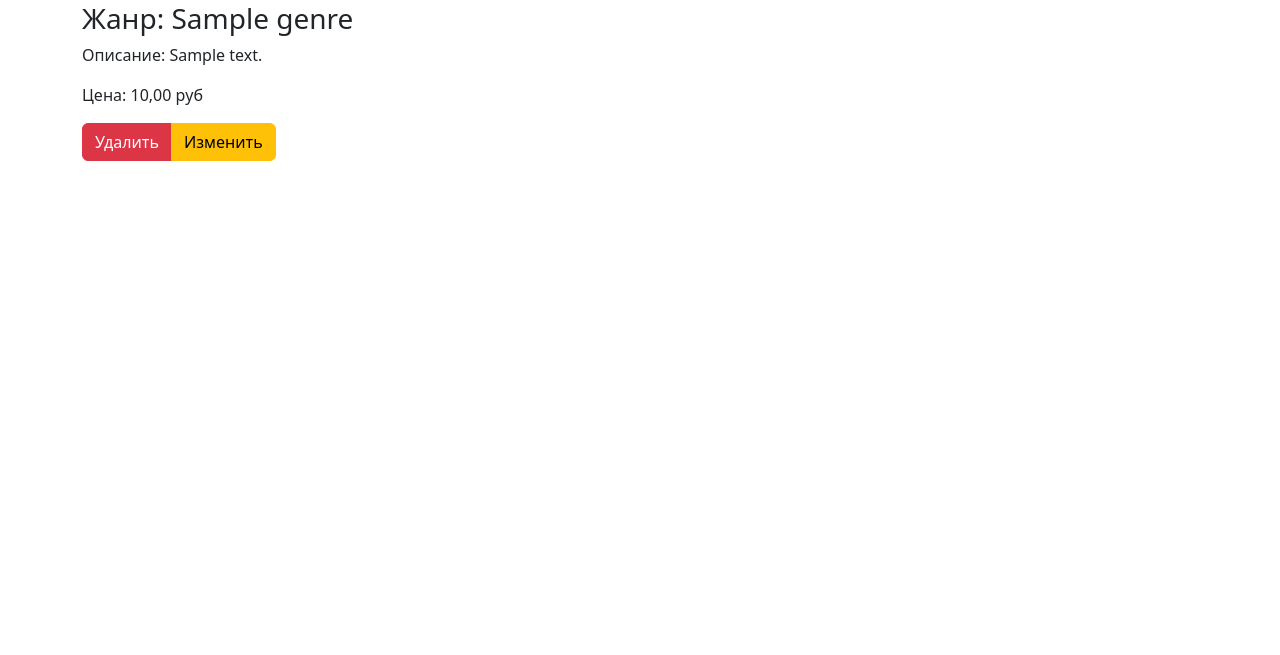
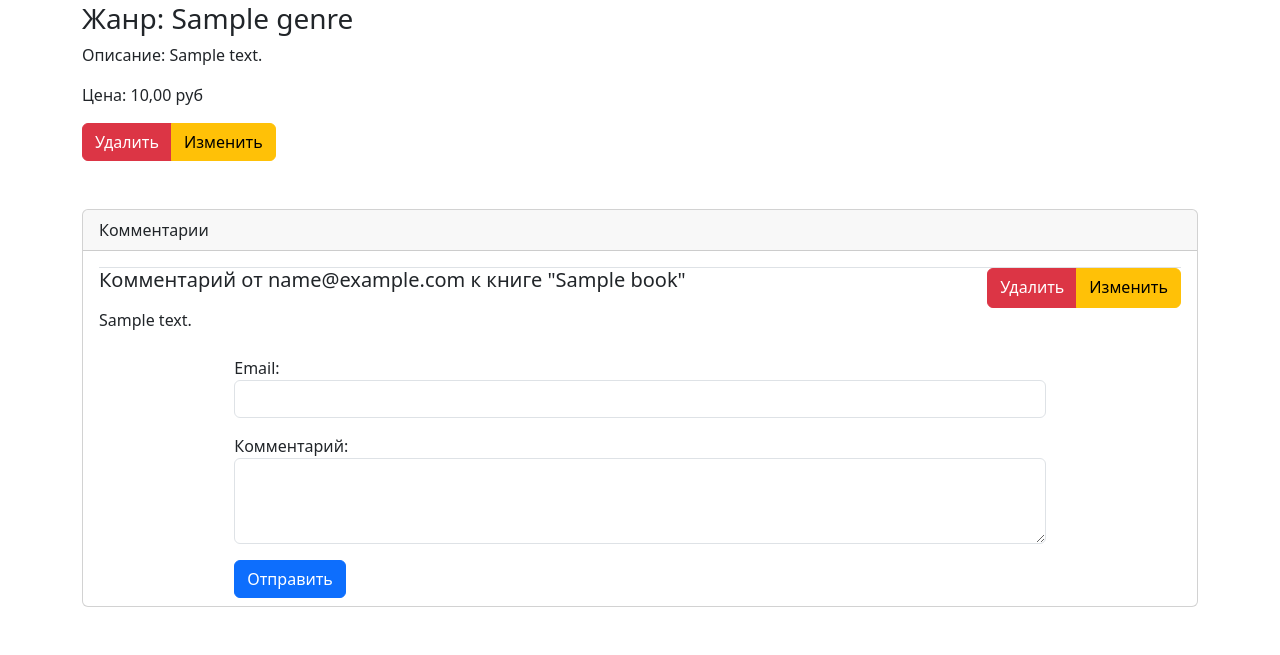
Before and after one commit to Kirillo1/libra-buy-project, a Django app: page /detail_book/1/ in a window 1280 px wide. Shown: the part 203-858 px from the top of the page. Before the commit the page ends 364 px from the top, so only its background shows below. Run offline with Django 5.2, Linux system fonts and the light colour scheme; tables that the repository leaves empty hold one stand-in row (values such as "Sample post"); parts of the project's set-up code (start-up, migrations or seed data) failed here and were passed over.

Commit message:
Реализовано добавление комментариев на странице книги.

```diff
--- a/books_app/views.py
+++ b/books_app/views.py
@@ -2,6 +2,9 @@ from django.shortcuts import render, get_object_or_404, redirect
 
 from .models import Book
 from .forms import BookForm
+
+from comments_app.forms import CommentForm
+
 
 
 def view_books(request):
@@ -16,9 +19,14 @@ def view_books(request):
 def view_detail_book(request, book_id):
     book = get_object_or_404(Book, id=book_id)
     genres = book.genres.all()
+    comments = book.comments.all()
+    form = CommentForm()
+
     context = {
         "book": book,
-        "genres": genres
+        "genres": genres,
+        "comments": comments,
+        "form": form,
     }
     return render(request, "books/detail_book.html", context=context)
 
--- /dev/null
+++ b/comments_app/forms.py
@@ -0,0 +1,11 @@
+from django import forms
+from .models import Comment
+
+class CommentForm(forms.ModelForm):
+    class Meta:
+        model = Comment
+        fields = ['email', 'text']
+        widgets = {
+            'email': forms.EmailInput(attrs={'class': 'form-control'}),
+            'text': forms.Textarea(attrs={'class': 'form-control', 'rows': 3}),
+        }
--- a/comments_app/urls.py
+++ b/comments_app/urls.py
@@ -1,7 +1,10 @@
 from django.urls import path
+
+from .views import add_comment_view
 
 
 app_name = "comments"
 
 urlpatterns = [
+    path('add_comment/<int:book_id>', add_comment_view, name='add_comment'),
 ]
--- a/templates/books/detail_book.html
+++ b/templates/books/detail_book.html
@@ -18,14 +18,41 @@
 
     <p>Описание: {{ book.description }}</p>
     <p>Цена: {{ book.price }} руб</p>
+  </div>
+  <div>
+    <div class="btn-group" role="group">
+      <a href="{% url 'books:delete_book' book.id %}" class="btn btn-danger">Удалить</a>
+      <a href="{% url 'books:edit_book' book.id %}" class="btn btn-warning">Изменить</a>
+    </div>
+  </div>
 
-</div>
+  <div class="card mt-5 mb-5">
+    <div class="card-header">
+        Комментарии
+    </div>
+    {% for comment in comments %}
+      <div class="card-body">
+        <div class="d-flex justify-content-between border-top">
+          <div>
+            <h5 class="card-title">{{comment}}</h5>
+          </div>
+          <div class="btn-group" style="height:40px" role="group">
+            <a href="#" class="btn btn-danger">Удалить</a>
+            <a href="#" class="btn btn-warning">Изменить</a>
+          </div>
+        </div>
+        <p class="card-text">{{ comment.text }}</p>
+      </div>
+    {% endfor %}
 
-<div>
-  <div class="btn-group" role="group" aria-label="Basic mixed styles example">
-    <a href="{% url 'books:delete_book' book.id %}" class="btn btn-danger">Удалить</a>
-    <a href="{% url 'books:edit_book' book.id %}" class="btn btn-warning">Изменить</a>
+    <div class="container mt-2 mb-2" style="width: 75%">
+      <form method="POST" action="{% url 'comments:add_comment' book.id %}">
+        {% csrf_token %}
+        {{ form.as_p }}
+        <button type="submit" class="btn btn-primary">Отправить</button>
+      </form>
+    </div>
+
   </div>
-</div>
 
 {% endblock %}
```
Also changed, not shown: comments_app/views.py (+19 -2 lines).
